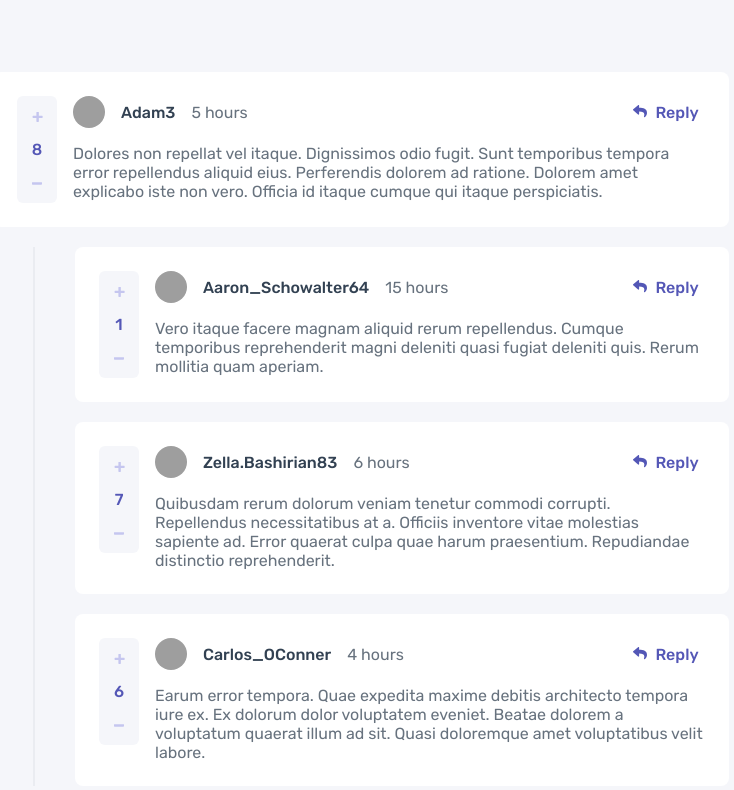
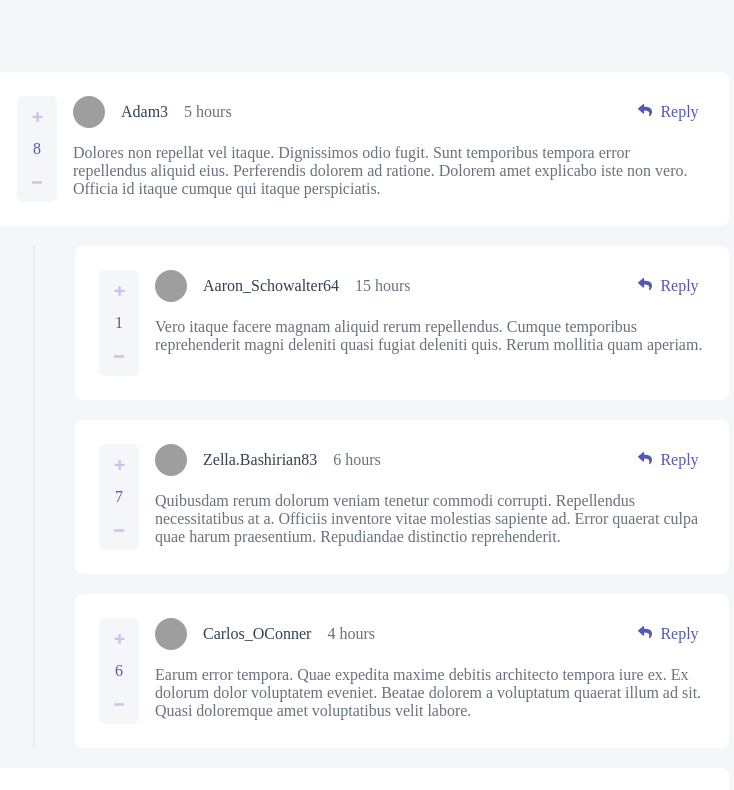
Before and after one commit to hissalht/interactive-comments-section, a Vue app: page / in a window 1280 px wide. Shown: the top 790 px of the page, without its empty margins (279-1013 px from the left). Built offline with nearby package versions, Linux system fonts and the light colour scheme; grey boxes are pictures that could not be loaded.

Commit message:
use variable fonts when possible

```diff
--- a/src/style.css
+++ b/src/style.css
@@ -1,5 +1,6 @@
 @import "@fontsource/rubik";
 @import "@fontsource/rubik/500.css";
+@import "@fontsource/rubik/variable.css";
 
 *,
 *::before,
@@ -20,6 +21,12 @@
   --light-gray: hsl(223, 19%, 93%);
   --very-light-gray: hsl(228, 33%, 97%);
   --white: hsl(0, 0%, 100%);
+}
+
+@supports (font-variation-settings: normal) {
+  :root {
+    font-family: "RubikVariable";
+  }
 }
 
 html {
```
